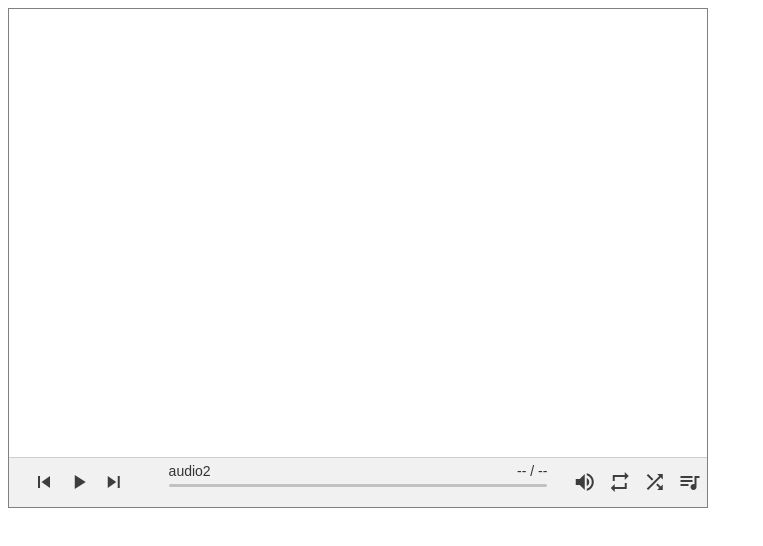
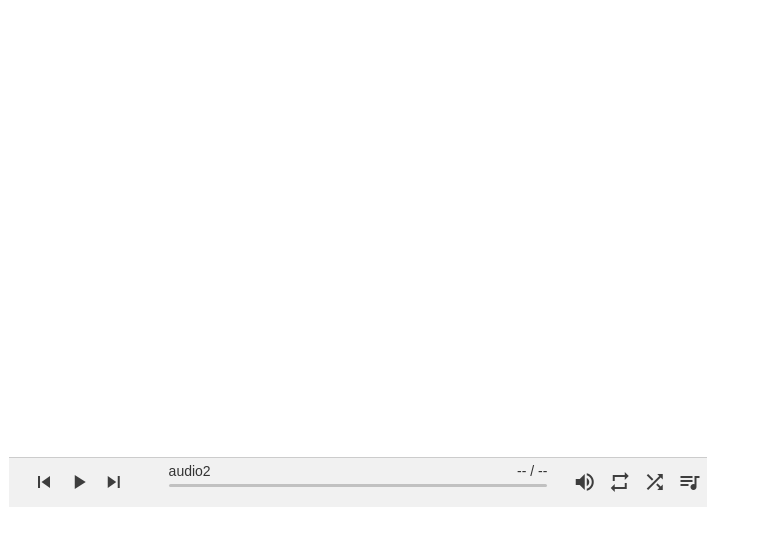
Before and after one commit to Yitzhak-Njenga/power_pack_audio, a plain HTML site: page index.html in a window 1280 px wide. Shown: the whole page, without its empty margins (0-763 px from the left). Drawn offline with Linux system fonts and the light colour scheme.

Commit message:
added files

```diff
--- a/index.html
+++ b/index.html
@@ -13,7 +13,7 @@
         position: relative;
         max-width: 700px;
         height: 500px;
-        border: solid 1px gray;
+        border: solid 1px rgb(255, 255, 255);
     }
     </style>
   </head>
@@ -33,8 +33,9 @@
             container:'#player',//a string containing one CSS selector
             volume   : 0.7,
             autoPlay : true,
-            notification: false,
+            notification: true,
             playList: [
+                {'icon': iconImage, 'title': 'Jesus Predict His Death', 'file': 'mp3/powerpack.mp3'},
                 {'icon': iconImage, 'title': 'audio1', 'file': 'mp3/audio1.mp3'},
                 {'icon': iconImage, 'title': 'audio2', 'file': 'mp3/audio2.mp3'}
           ]
```
Also changed, not shown: 1 other file.
